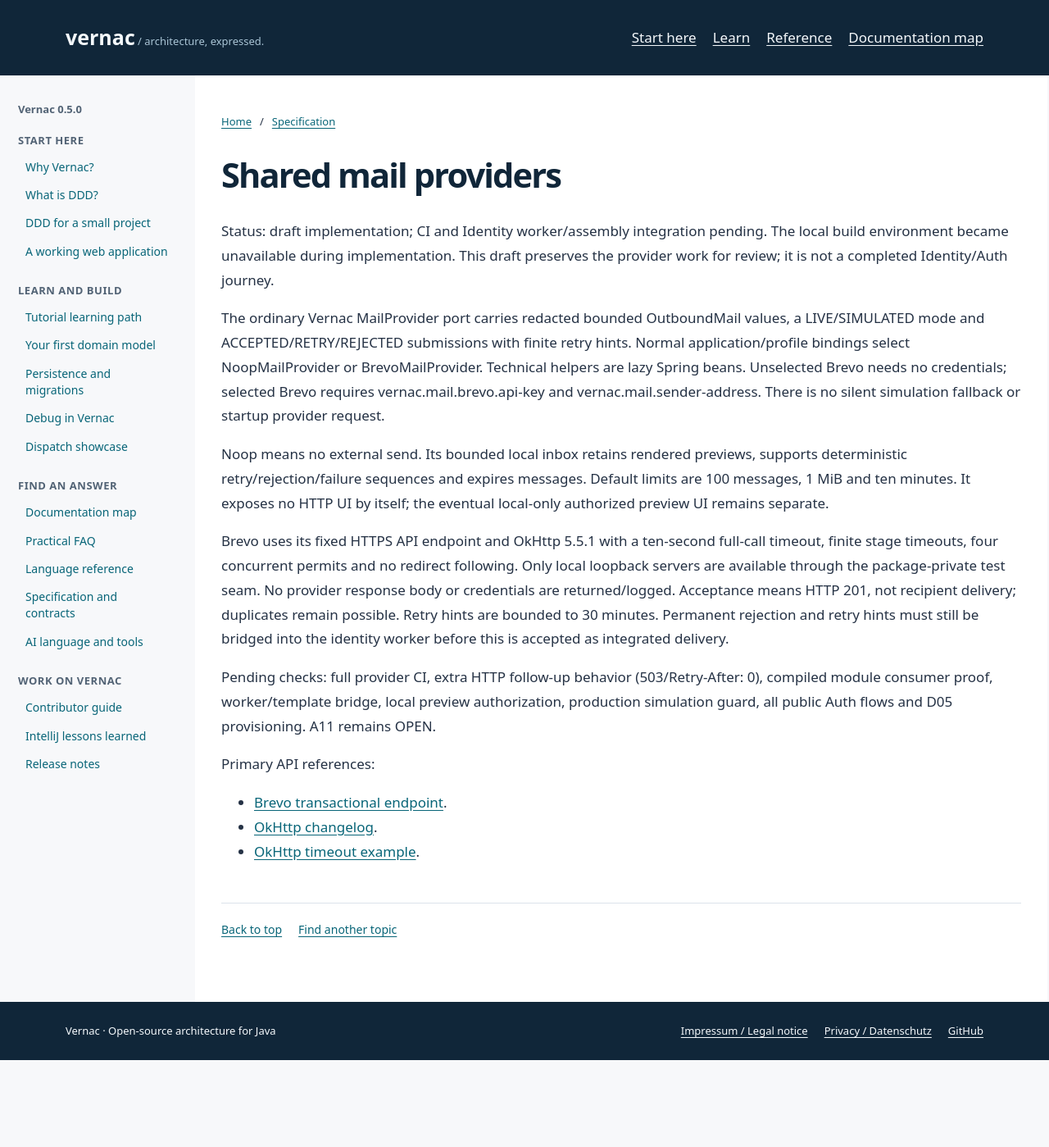
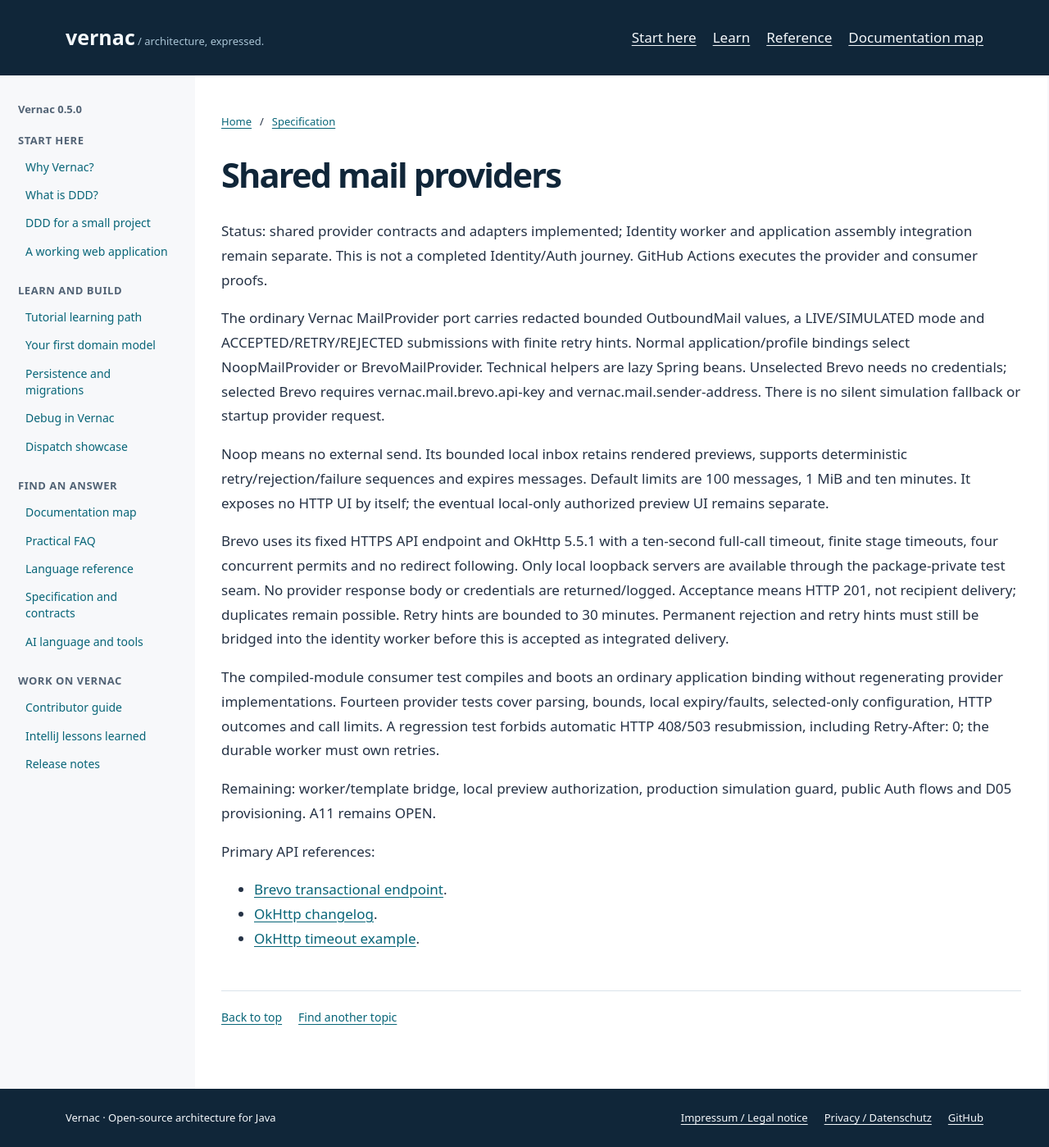
Before and after one commit to DannyReinhold/vernac, a Jekyll site: the page built from docs/contracts/saas-mail-providers.md, in a window 1280 px wide and 1399 px high. Shown: the whole window at 82% size. Built offline with Jekyll 4.4.1, drawn with Linux system fonts in a browser that asks for light colours.

Commit message:
ci(mail): require all provider and compiled-consumer proofs

```diff
--- a/docs/contracts/saas-mail-providers.md
+++ b/docs/contracts/saas-mail-providers.md
@@ -1,11 +1,11 @@
 ---
-title: Shared mail providers — draft
+title: Shared mail providers
 ---
 # Shared mail providers
 
-Status: draft implementation; CI and Identity worker/assembly integration pending.
-The local build environment became unavailable during implementation. This draft
-preserves the provider work for review; it is not a completed Identity/Auth journey.
+Status: shared provider contracts and adapters implemented; Identity worker and
+application assembly integration remain separate. This is not a completed
+Identity/Auth journey. GitHub Actions executes the provider and consumer proofs.
 
 The ordinary Vernac MailProvider port carries redacted bounded OutboundMail values,
 a LIVE/SIMULATED mode and ACCEPTED/RETRY/REJECTED submissions with finite retry hints.
@@ -27,9 +27,14 @@
 to 30 minutes. Permanent rejection and retry hints must still be bridged into the
 identity worker before this is accepted as integrated delivery.
 
-Pending checks: full provider CI, extra HTTP follow-up behavior (503/Retry-After: 0),
-compiled module consumer proof, worker/template bridge, local preview authorization,
-production simulation guard, all public Auth flows and D05 provisioning. A11 remains OPEN.
+The compiled-module consumer test compiles and boots an ordinary application binding
+without regenerating provider implementations. Fourteen provider tests cover parsing,
+bounds, local expiry/faults, selected-only configuration, HTTP outcomes and call limits.
+A regression test forbids automatic HTTP 408/503 resubmission, including
+Retry-After: 0; the durable worker must own retries.
+
+Remaining: worker/template bridge, local preview authorization, production simulation
+guard, public Auth flows and D05 provisioning. A11 remains OPEN.
 
 Primary API references:
 - [Brevo transactional endpoint](https://developers.brevo.com/reference/send-transac-email).
```
Also changed, not shown: .github/workflows/tenant-isolation-spike.yml.
